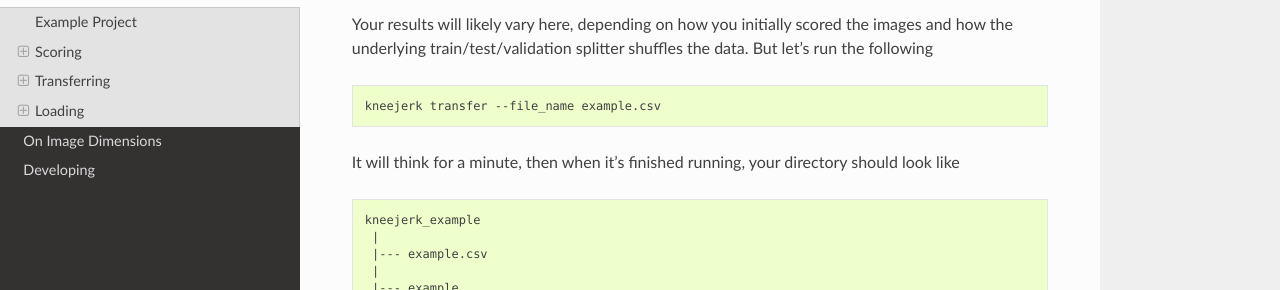
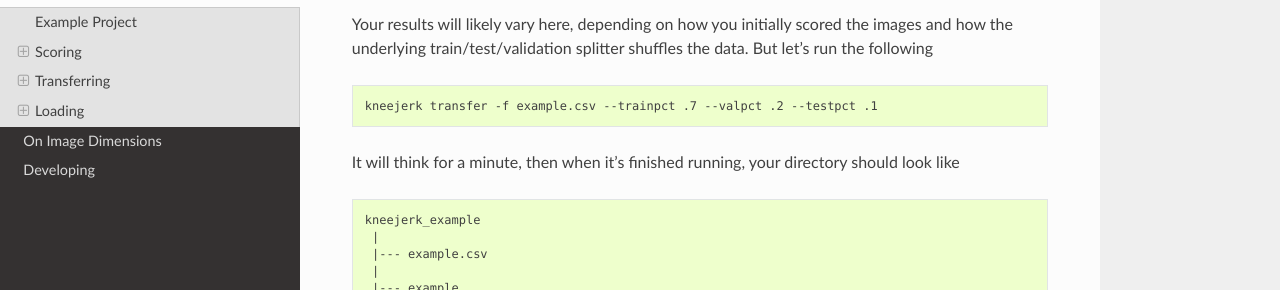
Before and after one commit to NapsterInBlue/kneejerk, a Sphinx documentation site: the page built from docs/tutorial.rst, in a window 1280 px wide and 900 px high, scrolled down 3382 px. Shown: the part 161-451 px from the top of the window. Built offline with Sphinx 7.4.7 and the Read the Docs theme 2.0.0, drawn with Linux system fonts in a browser that asks for light colours.

Commit message:
Show test/train/val fuctionality in tutorial

```diff
--- a/docs/tutorial.rst
+++ b/docs/tutorial.rst
@@ -146,7 +146,7 @@ Your results will likely vary here, depending on how you initially scored the im
 
 .. code:: none
 
-  kneejerk transfer --file_name example.csv
+  kneejerk transfer -f example.csv --trainpct .7 --valpct .2 --testpct .1
 
 
 It will think for a minute, then when it's finished running, your directory should look like
```
